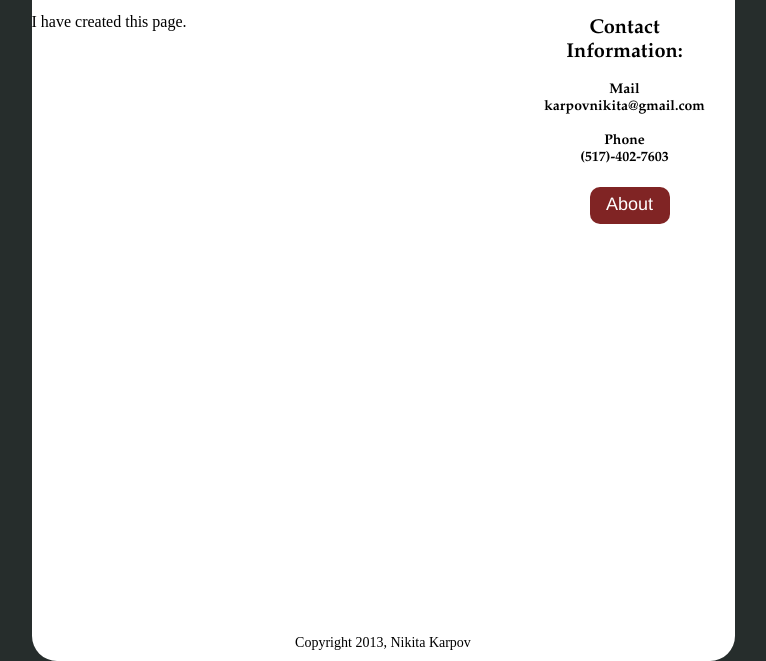
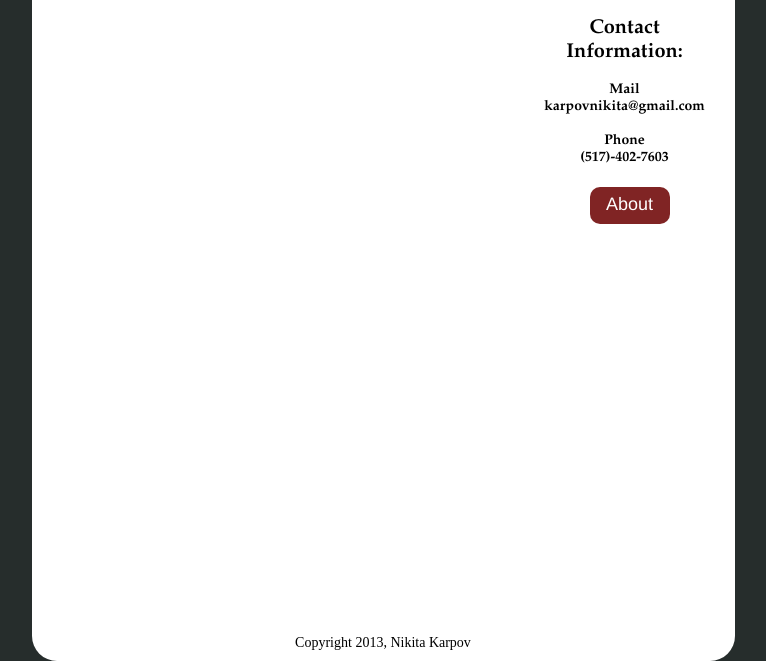
Before and after one commit to Karpovni/portfolio, a plain HTML site: page education.html in a window 1280 px wide. Shown: the part 196-857 px from the top of the page, without its empty margins (257-1023 px from the left). Drawn offline with Linux system fonts and the light colour scheme.

```diff
--- a/education.html
+++ b/education.html
@@ -39,7 +39,6 @@
 <br>Mail<br>karpovnikita@gmail.com<br><br>Phone<br>(517)-402-7603
             </div>
             <div id="about"><a href="about.html" class="navig-link">About</a></div>
-            <p>I have created this page.</p>
 
         </div>
 		<div id="footer"> <p>Copyright 2013, Nikita Karpov</p></div>
```
